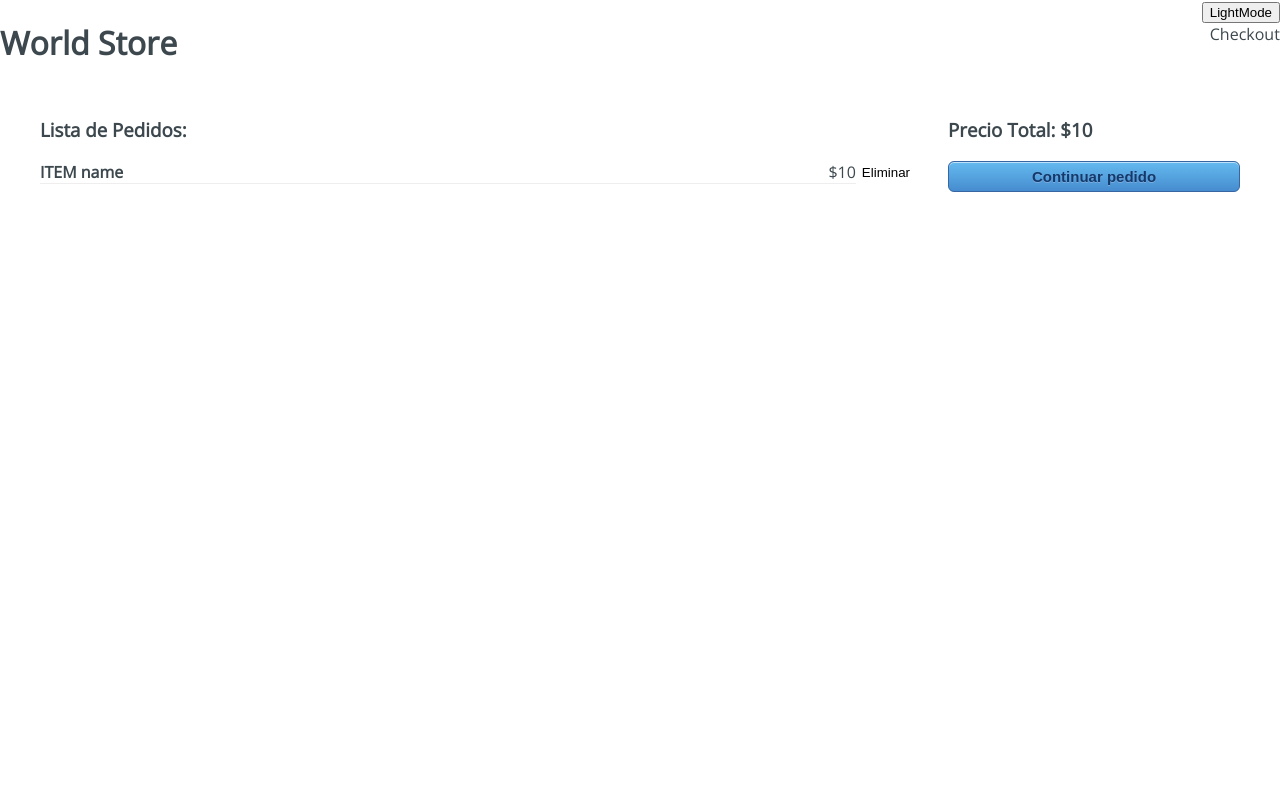
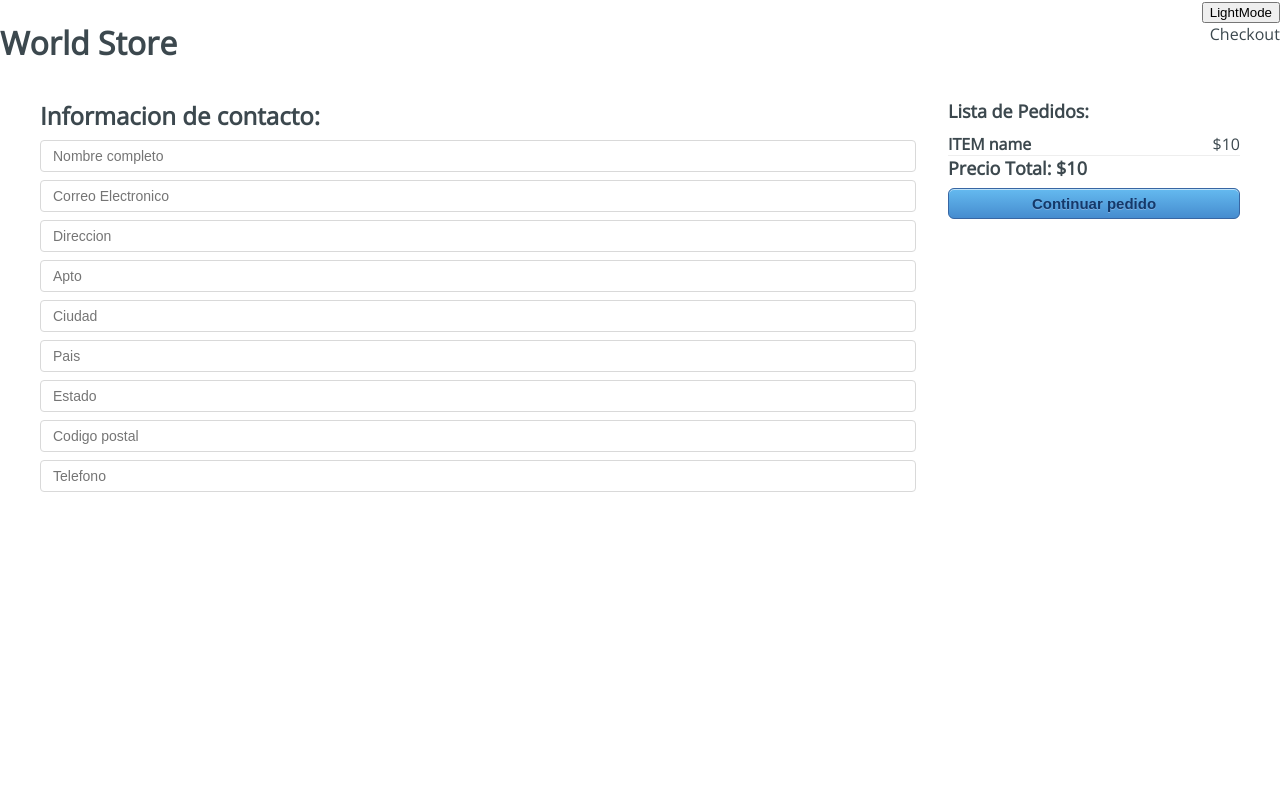
Before and after one commit to jose10josh/worldstore-webapp, a React app: page /checkout in a window 1280 px wide. Shown: the top 800 px of the page. Built offline with nearby package versions, Linux system fonts and the light colour scheme.

Commit message:
add cart page and change checkout page

```diff
--- /dev/null
+++ b/src/containers/Cart.tsx
@@ -0,0 +1,21 @@
+import React from 'react';
+import './styles/Cart.css'
+
+const Cart = () => {
+  return (
+    <div className="Cart">
+      <div className="Cart-content">
+        <h3>Lista de Pedidos:</h3>
+        <div className="Cart-item">
+          <div className="Cart-element">
+            <h4>ITEM name</h4>
+            <span>$10</span>
+          </div>
+          <button type="button">Eliminar</button>
+        </div>
+      </div>
+    </div>
+  );
+};
+
+export {Cart};
--- a/src/containers/Checkout.tsx
+++ b/src/containers/Checkout.tsx
@@ -3,22 +3,39 @@ import './styles/Checkout.css';
 
 const Checkout = () => {
   return (
-    <div className="Checkout">
+    <section className="Checkout">
+
       <div className="Checkout-content">
+        <div className="Checkout-head">
+          <h2>Informacion de contacto:</h2>
+        </div>
+        <div className="Checkout-form">
+          <form action="">
+            <input type="text" placeholder="Nombre completo" name="name" />
+            <input type="text" placeholder="Correo Electronico" name="email" />
+            <input type="text" placeholder="Direccion" name="address" />
+            <input type="text" placeholder="Apto" name="apto" />
+            <input type="text" placeholder="Ciudad" name="city" />
+            <input type="text" placeholder="Pais" name="country" />
+            <input type="text" placeholder="Estado" name="state" />
+            <input type="text" placeholder="Codigo postal" name="cp" />
+            <input type="text" placeholder="Telefono" name="phone" />
+          </form>
+        </div>
+      </div>
+      <div className="Checkout-sidebar">
         <h3>Lista de Pedidos:</h3>
         <div className="Checkout-item">
           <div className="Checkout-element">
             <h4>ITEM name</h4>
             <span>$10</span>
           </div>
-          <button type="button">Eliminar</button>
         </div>
-      </div>
-      <div className="Checkout-sidebar">
+
         <h3>Precio Total: $10</h3>
         <button type="button">Continuar pedido</button>
       </div>
-    </div>
+    </section>
   );
 };
 
--- /dev/null
+++ b/src/containers/styles/Cart.css
@@ -0,0 +1,58 @@
+.Cart {
+  grid-template-columns: 3fr 1fr;
+  grid-gap: 2rem;
+  grid-row-gap: 1.5em;
+  display: grid;
+  margin: 0 0 4em 0;
+}
+.Cart-buttons {
+  display: flex;
+  justify-content: space-between;
+  align-items: center;
+}
+.Cart-sidebar {
+  margin: 10px 0 0 0;
+}
+.Cart-back {
+  margin: 10px 0 0 0;
+}
+.Cart-item {
+  display: flex;
+  justify-content: space-between;
+  align-items: center;
+}
+.Cart-item .fas {
+  margin: 0 0 0 10px;
+  color: rgba(0,0,0,0.4);
+  cursor: pointer;
+}
+.Cart-item button {
+  background-color: transparent;
+  border: none;
+  outline: none;
+}
+.Cart-element {
+  display: flex;
+  justify-content: space-between;
+  align-items: center;
+  width: 100%;
+  border-bottom: 1px solid #eee;
+}
+.Cart-element h4 {
+  margin: 0;
+}
+h2 {
+  margin: 0 0 8px 0;
+  padding: 0;
+}
+h3 {
+  font-size: 18px;
+  margin: 0 0 8px 0;
+  padding: 0;
+}
+
+.Cart button {
+  background-color: transparent;
+  border: none;
+  outline: none;
+}
--- a/src/containers/styles/Checkout.css
+++ b/src/containers/styles/Checkout.css
@@ -52,6 +52,25 @@
     outline: none;
 }
 
-a {
+.Checkout a {
   text-decoration: none;
 }
+
+.Checkout input {
+  background-color: #fff;
+  background-image: none;
+  border-radius: 4px;
+  border: 1px solid #d9d9d9;
+  color: rgba(0,0,0,0.75);
+  display: inline-block;
+  font-feature-settings: "tnum";
+  font-size: 14px;
+  height: 32px;
+  line-height: 32px;
+  list-style: none;
+  margin: 0 0 8px 0;
+  outline: 0;
+  padding: 4px 12px;
+  width: 100%;
+  box-sizing: border-box;
+}
--- a/src/routes/App.tsx
+++ b/src/routes/App.tsx
@@ -11,6 +11,7 @@ import {
 import { Home } from '../containers/Home';
 import { Layout } from '../components/Layout/Layout';
 import { Checkout } from '../containers/Checkout';
+import { Cart } from '../containers/Cart';
 
 // const router = createBrowserRouter(
 //   createRoutesFromElements(
@@ -32,8 +33,8 @@ function App() {
       <Layout>
         <Routes>
           <Route path="/" element={<Home/>} />
+          <Route path="/cart" element={<Cart/>} />
           <Route path="/checkout" element={<Checkout/>} />
-          <Route path="/cart" element={<Home/>} />
           <Route path="*" element={<p>Not Found</p>} />
         </Routes>
       </Layout>
```
